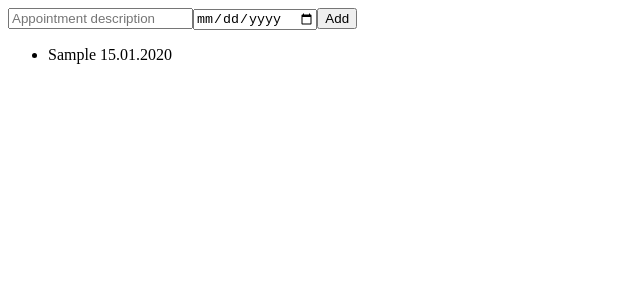
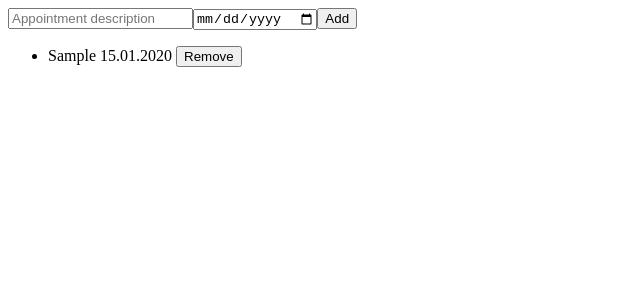
Before and after one commit to Senali-perera/appointment-app, an Angular app: page / in a window 1280 px wide. Both pictures are taken after typing "Sample", "2020-01-15" into the empty fields and a click on the button "Add". Shown: the top 300 px of the page, without its empty margins (0-640 px from the left). Built offline with nearby package versions, Linux system fonts and the light colour scheme.

Commit message:
Implemented removing appointment function

```diff
--- a/src/app/appointment-list/appointment-list.component.html
+++ b/src/app/appointment-list/appointment-list.component.html
@@ -5,7 +5,8 @@
 </div>
 
 <ul>
-  <li *ngFor="let appointment of appointments">
+  <li *ngFor="let appointment of appointments; index as i">
       {{appointment.title}} {{appointment.date | date: 'dd.MM.yyyy'}}
+    <button (click) = "deleteAppointment(i)">Remove</button>
   </li>
 </ul>
--- a/src/app/appointment-list/appointment-list.component.ts
+++ b/src/app/appointment-list/appointment-list.component.ts
@@ -32,8 +32,10 @@
 
       this.newAppointmentTitle = "";
       this.newAppointmentDate = new Date();
-
-      alert(this.appointments.length)
     }
   }
+
+  deleteAppointment(index: number){
+    this.appointments.splice(index, 1)
+  }
 }
```
